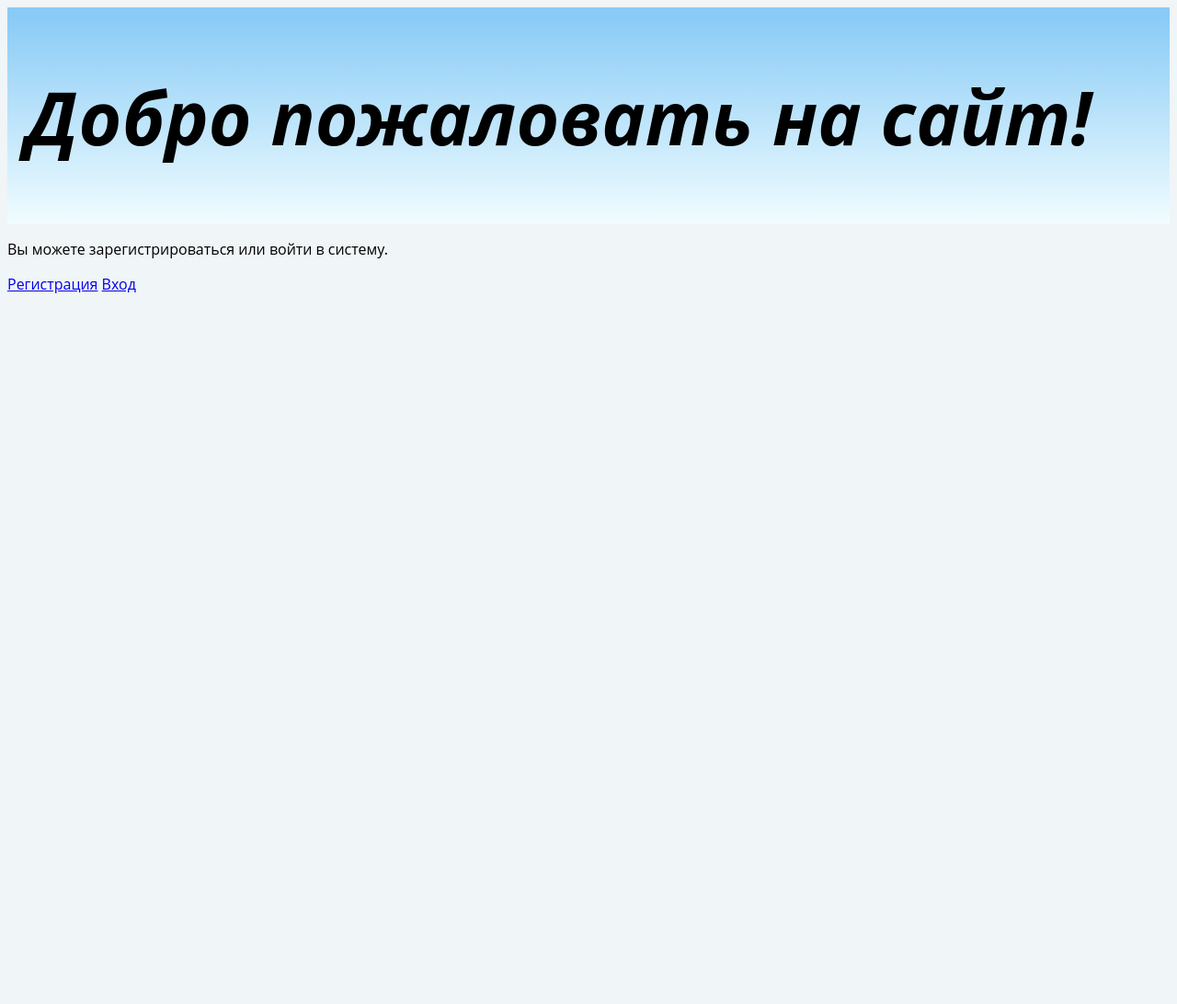
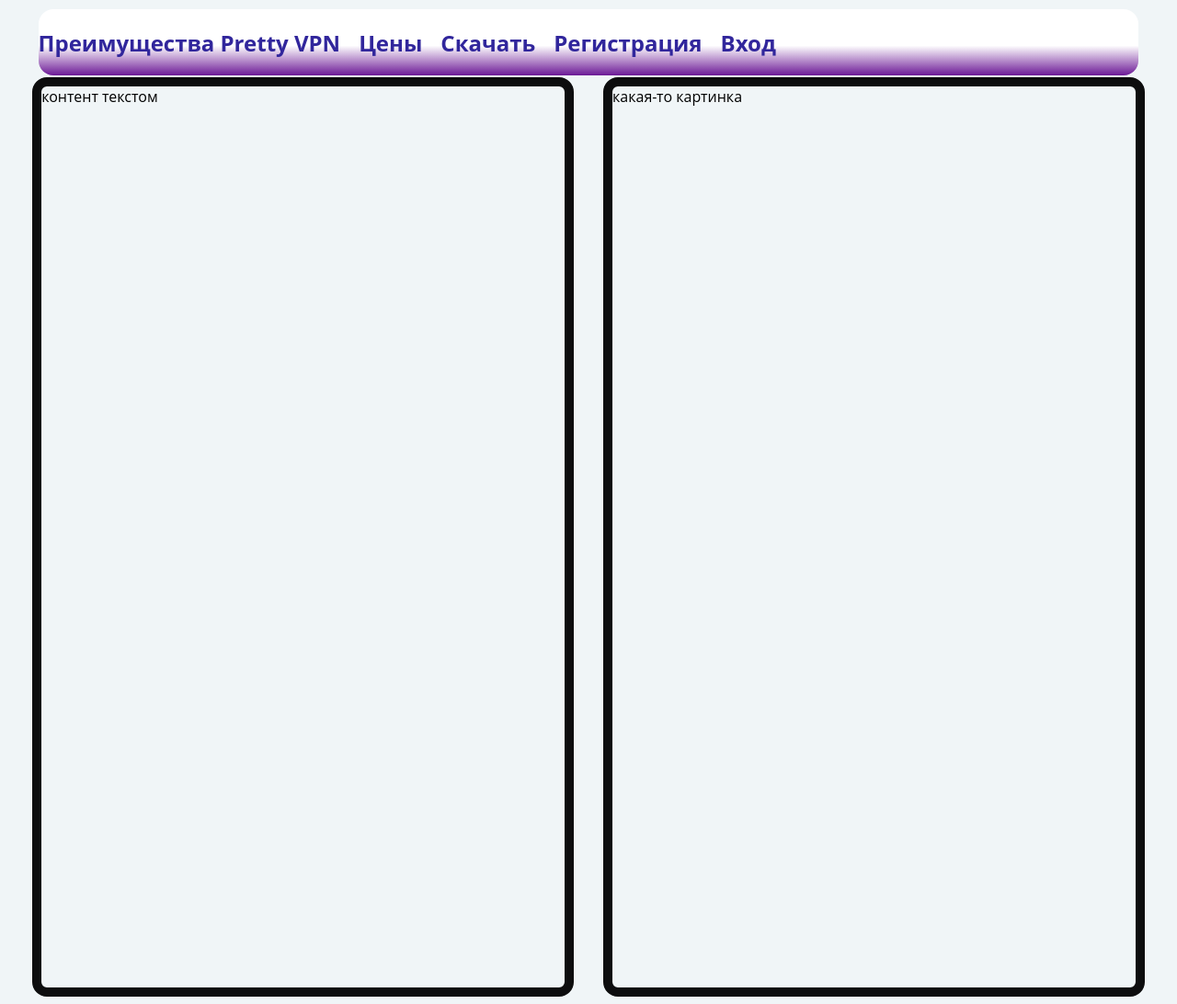
Before and after one commit to ShikTehnoGroup/kupivse, a Django app: page /userlist/ in a window 1280 px wide. Shown: the whole page at 92% size. Before the commit the page ends 319 px from the top, so only its background shows below. Run offline with Django 5.2, Linux system fonts and the light colour scheme.

Commit message:
sixth adds styles for index

```diff
--- a/authoris/userlist/static/userlist/css/styles.css
+++ b/authoris/userlist/static/userlist/css/styles.css
@@ -1,27 +1,77 @@
 body {
-    font-family: 'Open Sans', sans-serif;
+  font-family: "Open Sans", sans-serif;
   text-rendering: optimizelegibility;
   -webkit-font-smoothing: antialiased; /* Для WebKit-браузеров */
   -moz-osx-font-smoothing: grayscale; /* Для Firefox на macOS */
-    background-color: #F0F5F7;
+  background-color: #f0f5f7;
 }
 
 .header {
-    background: rgb(137,203,246);
-    background: linear-gradient(180deg, rgba(137,203,246,1) 4%, rgba(241,253,255,1) 100%);
-    font-size: 2.5rem; /* Используем rem для адаптивности */
-    font-weight: bold;
   display: flex;
   justify-content: space-between;
   align-items: center;
-    padding: 10px 20px;
+  padding: min(0.1em, 1%);
+}
 
-    position: relative;
-    top: 0;
-    left: 0;
-    right: 0;
-    z-index: 1000;
+.div-header {
+  flex-grow: 1;
+  border-radius: 1em;
+  margin-left: 2em;
+  margin-right: 2em;
+  background: linear-gradient(to bottom, white 55%, #6c1996);
 }
-.h1-test-bold{
-    font-style: italic;
+
+.header button {
+  background: none;
+  border: none;
+  padding: 0;
+  font: inherit;
+  color: inherit;
+  cursor: pointer;
+  text-decoration: none;
 }
+
+.header > div {
+  display: flex;
+  align-items: center;
+}
+
+.header nav ul {
+  display: flex;
+  list-style-type: none;
+  margin: 0;
+  padding: 0;
+}
+
+.header nav ul li {
+  margin-right: 20px;
+}
+
+.header nav ul li:last-child {
+  margin-right: 0;
+}
+
+.header h1 {
+  color: #31269c;
+}
+
+.header a {
+  color: inherit;
+  text-decoration: none;
+}
+.sec-pass {
+  width: 100%;
+  display: flex;
+  flex-wrap: wrap;
+  justify-content: center;
+  gap: 0px;
+  height: 1000px;
+}
+
+.sec-pass div {
+  margin-left: 1em;
+  margin-right: 1em;
+  flex-basis: 45%;
+  border: 10px solid #0d0d0e;
+  border-radius: 1em;
+}
--- /dev/null
+++ b/authoris/userlist/static/userlist/js/animate_header.js
@@ -0,0 +1,13 @@
+var header = $('.header'),
+	scrollPrev = 0;
+
+$(window).scroll(function() {
+	var scrolled = $(window).scrollTop();
+
+	if ( scrolled > 100 && scrolled > scrollPrev ) {
+		header.addClass('out');
+	} else {
+		header.removeClass('out');
+	}
+	scrollPrev = scrolled;
+});
--- a/authoris/userlist/templates/userlist/base.html
+++ b/authoris/userlist/templates/userlist/base.html
@@ -9,6 +9,6 @@
 
     {% block content %}
     {% endblock %}
-
+    <script src="{% static 'userlist/js/animate_header.js' %}"></script>
 </body>
 </html>
--- a/authoris/userlist/templates/userlist/index.html
+++ b/authoris/userlist/templates/userlist/index.html
@@ -1,16 +1,44 @@
+
 {% extends 'userlist/base.html' %}
 
 {% block content %}
 <header class="header">
-  <div>
-    <h1 class="h1-test-bold">Добро пожаловать на сайт!</h1>
+  <div class="div-header">
+    <a></a>
+    <div>
+      <nav>
+        <ul>
+          <!--  -->
+          <li>
+            <button>
+              <h1> Преимущества Pretty VPN</h1>
+            </button>
+          </li>
+          <li>
+            <h1>Цены</h1>
+          </li>
+          <li>
+            <h1>Скачать</h1>
+          </li>
+          <li>
+            <h1><a href="{% url 'userlist:register' %}">Регистрация</a></h1>
+          </li>
+          <li>
+            <h1><a href="{% url 'userlist:login' %}">Вход</a></h1>
+          </li>
+          <!--  -->
+        </ul>
+      </nav>
+    </div>
   </div>
 </header>
-<section>
+<section class="sec-pass">
   <div>
-    <p>Вы можете зарегистрироваться или войти в систему.</p>
-    <a href="{% url 'userlist:register' %}">Регистрация</a>
-    <a href="{% url 'userlist:login' %}">Вход</a>
-    </div>
+    контент текстом
+  </div>
+  <div>
+    какая-то картинка
+  </div>
 </section>
+
 {% endblock %}
--- a/authoris/userlist/templates/userlist/login.html
+++ b/authoris/userlist/templates/userlist/login.html
@@ -3,12 +3,10 @@
 {% block content %}
     <h1>Log-in</h1>
     <p>Please, use the following form to log-in:</p>
+
     <form action="." method="post">
         {{ form.as_p }}
         {% csrf_token %}
         <p><input type="submit" value="Log-in"></p>
     </form>
-    <hr>
-    <h3>Debug Info:</h3>
-    <p>Form: {{ form }}</p>  <!-- Отладочный вывод формы -->
 {% endblock %}
--- a/authoris/userlist/views.py
+++ b/authoris/userlist/views.py
@@ -20,11 +20,15 @@ def user_login(request):
             email = form.cleaned_data['email']
             password = form.cleaned_data['password']
             user = authenticate(request, email=email, password=password)
-            if user is not None:
+            if user is not None and user.is_active:
                 login(request, user)
                 return redirect('userlist:home')
             else:
-                form.add_error(None, 'Неверный логин или пароль.')
+                if user is None:
+                    form.add_error(None, 'Неверный логин или пароль.')
+                elif not user.is_active:
+                    form.add_error(None, 'Ваш аккаунт неактивен.')
+                    print(form.non_field_errors)
     else:
         form = LoginForm()
     return render(request, 'userlist/login.html', {'form': form})
```
Lines whose indentation alone changed are shown as unchanged.
